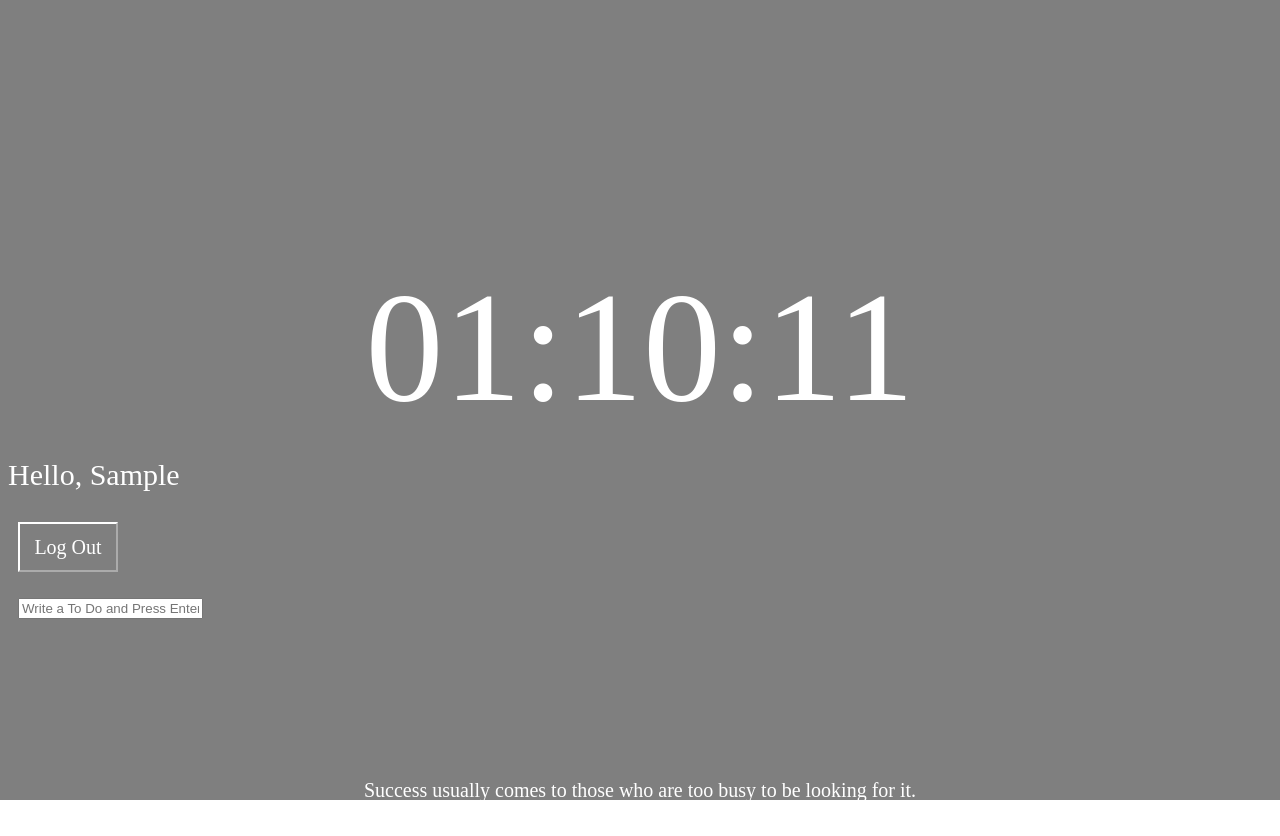
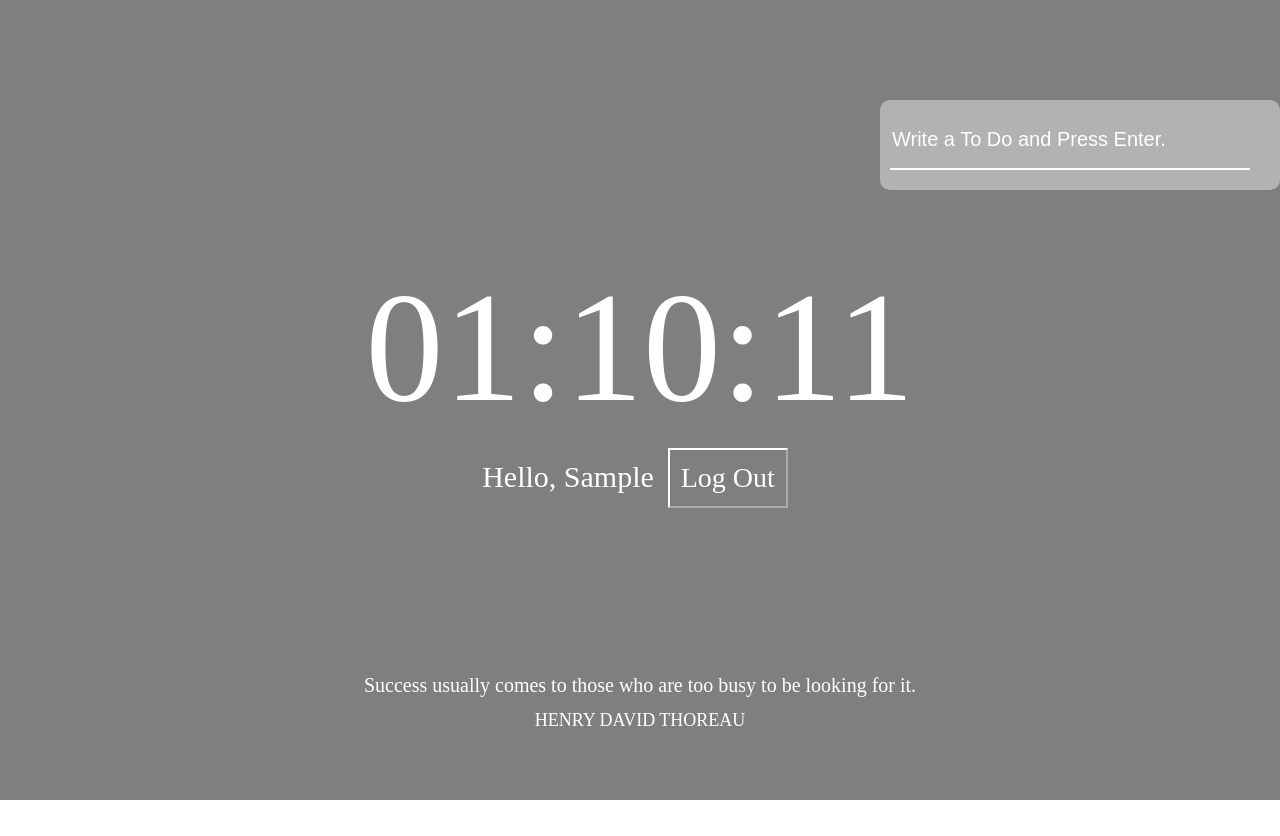
Before and after one commit to Hyunseo-pd/ChromeAppPractice, a plain HTML site: page index.html in a window 1280 px wide. Both pictures are taken after typing "Sample" into the empty fields and a click on the button "Log In". After the commit the page ends 800 px from the top, so only its background shows below. Drawn offline with Linux system fonts and the light colour scheme; no server answers; a web font is replaced by a local one.

Commit message:
todomodified

```diff
--- a/css/style.css
+++ b/css/style.css
@@ -41,7 +41,7 @@ header {
 
 #clock {
   text-align: center;
-  font-family: "Pretendard Medium";
+  font-family: "Pretendard regular";
   font-weight: 400;
   font-size: 156px;
   color: white;
@@ -55,6 +55,7 @@ header {
 }
 
 #login-form input {
+  margin-right: 30px;
   background-color: transparent;
   border-width: 0 0 2 0;
   border-color: white;
@@ -86,10 +87,14 @@ header {
 #login-form button:hover {
   background-color: white;
   border-color: white;
-  font-family: "Pretendard Regular";
-  font-weight: 400;
-  font-size: 32px;
+  font-family: "Pretendard Medium";
+  font-weight: 500;
+  font-size: 28px;
   color: black;
+}
+
+.logout-form {
+  text-align: center;
 }
 
 #logout-form {
@@ -101,15 +106,18 @@ header {
   border-color: white;
   font-family: "Pretendard Regular";
   font-weight: 400;
-  font-size: 20px;
+  font-size: 28px;
   color: white;
-  height: 50px;
-  width: 100px;
+  height: 60px;
+  width: 120px;
 }
 
 #logout-form:hover {
   background-color: white;
   color: black;
+  font-family: "Pretendard Medium";
+  font-weight: 500;
+  font-size: 28px;
 }
 
 #greeting {
@@ -117,10 +125,35 @@ header {
   font-weight: 400;
   font-size: 30px;
   color: white;
+  display: inline-block;
+}
+
+#todo-box {
+  position: absolute;
+  top: 100px;
+  right: 0px;
+  width: 400px;
+  background-color: rgb(255, 255, 255, 0.4);
+  border-radius: 10px;
 }
 
 #todo-form {
   margin: 10px;
+}
+
+#todo-form input {
+  background-color: transparent;
+  border-width: 0 0 2 0;
+  border-color: white;
+  font-size: 20px;
+  color: white;
+  height: 60px;
+  width: 360px;
+}
+
+#todo-form input::placeholder {
+  font-size: 20px;
+  color: white;
 }
 
 #todo-list {
--- a/index.html
+++ b/index.html
@@ -21,14 +21,16 @@
         placeholder="What is your name?"></input>
         <button>Log In</button>
     </form>
-    <h1 id="greeting" class="hidden"></h1>
-    <form>
+    <form class = "logout-form">
+        <h1 id="greeting" class="hidden"></h1>
         <button id="logout-form" class="hidden">Log Out</button>
     </form>
-    <form id="todo-form" class="hidden">
+    <div id = "todo-box" class="hidden">
+    <form id="todo-form">
         <input type="text" placeholder="Write a To Do and Press Enter." required/>
     </form>
     <ul id="todo-list" ></ul>
+    </div>
     <div id="quote">
         <span class="quoteContent"></span>
         <br>
--- a/js/greetings.js
+++ b/js/greetings.js
@@ -30,9 +30,9 @@ function onLogoutSubmit(event) {
 }
 
 function paintLogout() {
-  const toDoForm = document.getElementById("todo-form");
+  const todoBox = document.querySelector("#todo-box");
   logoutForm.classList.remove(HIDDEN_CLASSNAME);
-  toDoForm.classList.remove(HIDDEN_CLASSNAME);
+  todoBox.classList.remove(HIDDEN_CLASSNAME);
   logoutForm.addEventListener("click", onLogoutSubmit);
 }
 
--- a/js/todo.js
+++ b/js/todo.js
@@ -1,6 +1,7 @@
 const toDoForm = document.getElementById("todo-form");
 const toDoInput = toDoForm.querySelector("input");
 const toDoList = document.getElementById("todo-list");
+
 const TODOS_KEY = "todos";
 
 let toDos = [];
```
